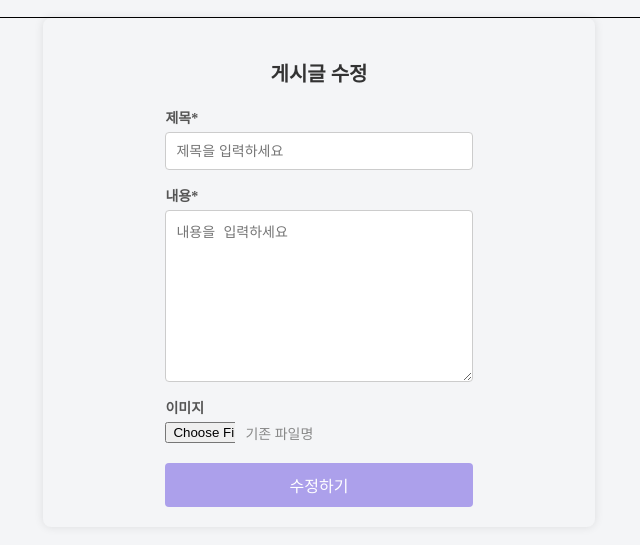
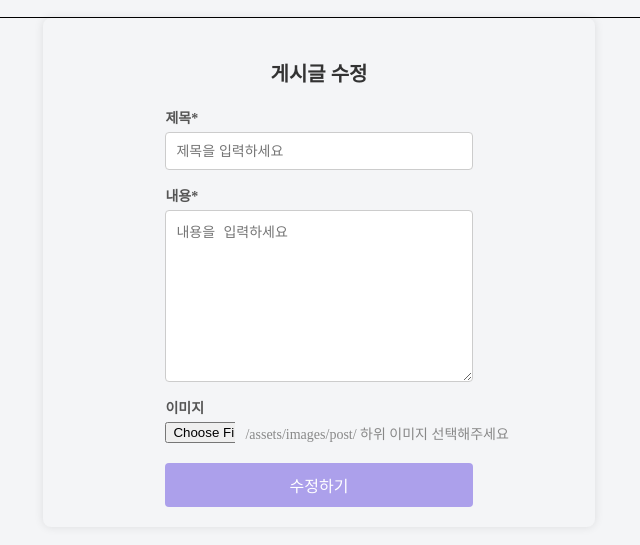
Before and after one commit to gsandoo/2-sando-kang-community-fe, a website: page html/edit post.html in a window 1280 px wide. Shown: the part 107-652 px from the top of the page, without its empty margins (321-961 px from the left). Drawn offline with Linux system fonts and the light colour scheme; a web font is replaced by a local one.

Commit message:
Comment: 게시글 수정 페이지 이미지 주석 추가

```diff
--- a/html/edit post.html
+++ b/html/edit post.html
@@ -25,7 +25,7 @@
                 <div class="file">
                     <input type="file" id="image" name="image">
                 </div>
-                <span class="file-name">기존 파일명</span>
+                <span class="file-name">/assets/images/post/ 하위 이미지 선택해주세요</span>
             </div>
 
             <button class="submit-button" type="submit">수정하기</button>
```
